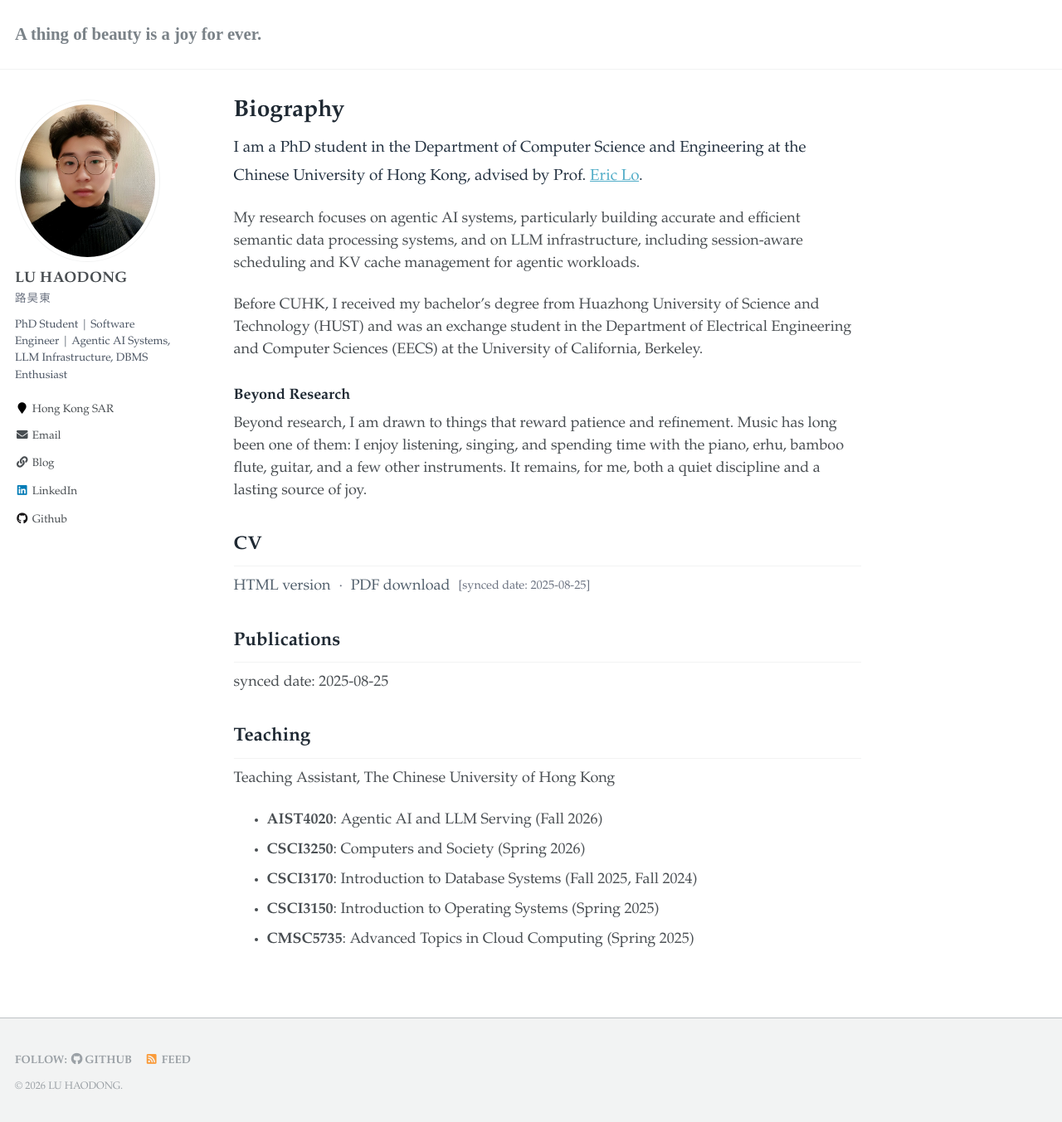
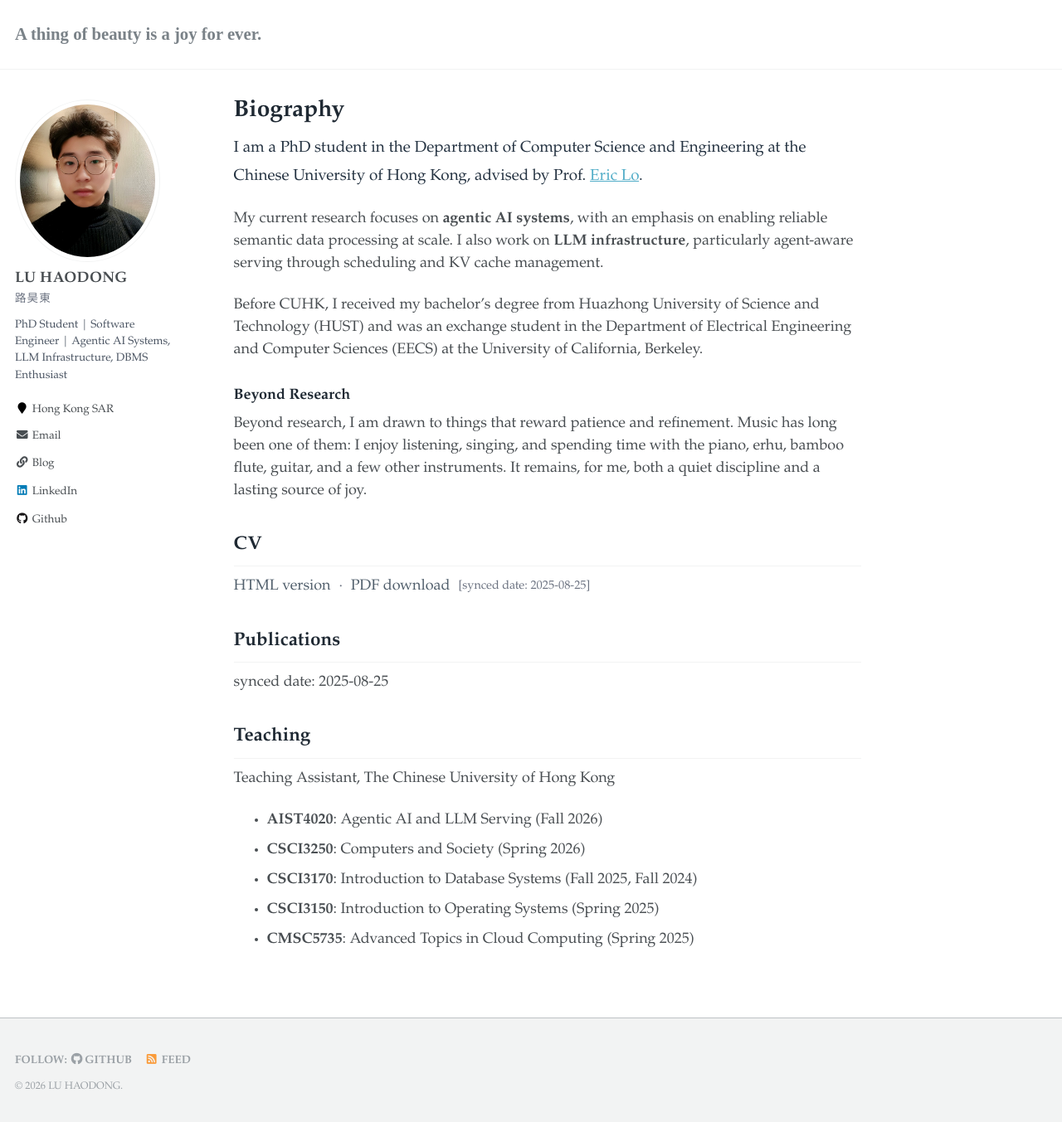
Before and after one commit to SleepyLGod/SleepyLGod.github.io, a Jekyll site: the page built from _pages/about.md, in a window 1280 px wide and 1356 px high. Shown: the top 1353 px of the window at 83% size. Built offline with Jekyll 4.4.1, drawn with Linux system fonts in a browser that asks for light colours; some web fonts are replaced.

Commit message:
[docs] refine homepage research focus
Clarify the research focus on reliable semantic data processing at scale and agent-aware LLM serving. Emphasize agentic AI systems and LLM infrastructure in the biography.

Signed-off-by: Von <haodong.lu.me@gmail.com>

```diff
--- a/_pages/about.md
+++ b/_pages/about.md
@@ -12,7 +12,7 @@ redirect_from:
 
 I am a PhD student in the Department of Computer Science and Engineering at the Chinese University of Hong Kong, advised by Prof. [Eric Lo](https://www.cse.cuhk.edu.hk/~ericlo/).
 
-My research focuses on agentic AI systems, particularly building accurate and efficient semantic data processing systems, and on LLM infrastructure, including session-aware scheduling and KV cache management for agentic workloads.
+My current research focuses on **agentic AI systems**, with an emphasis on enabling reliable semantic data processing at scale. I also work on **LLM infrastructure**, particularly agent-aware serving through scheduling and KV cache management.
 
 Before CUHK, I received my bachelor's degree from Huazhong University of Science and Technology (HUST) and was an exchange student in the Department of Electrical Engineering and Computer Sciences (EECS) at the University of California, Berkeley.
 
```
